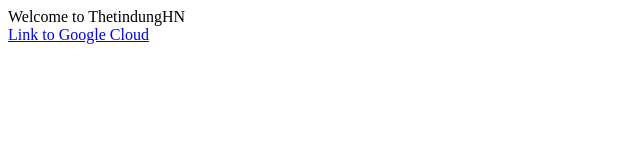
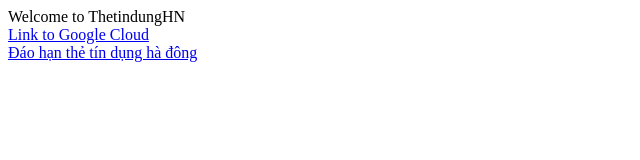
Before and after one commit to thetindunghn/2023, a plain HTML site: page index.html in a window 1280 px wide. Shown: the whole page, without its empty margins (0-640 px from the left). Drawn offline with Linux system fonts and the light colour scheme.

Commit message:
Update index.html

```diff
--- a/index.html
+++ b/index.html
@@ -4,6 +4,6 @@
 <body>
 <div> Welcome to ThetindungHN </div>
 <div> <a href="https://thetindunghn.com"> Link to Google Cloud  </a></div>
-  <div> <a href="/dao-han-the-tin-dung-ha-dong.html"> </div>
+  <div> <a href="/dao-han-the-tin-dung-ha-dong.html"> Đáo hạn thẻ tín dụng hà đông </a> </div>
 </body>
 </html>
```
